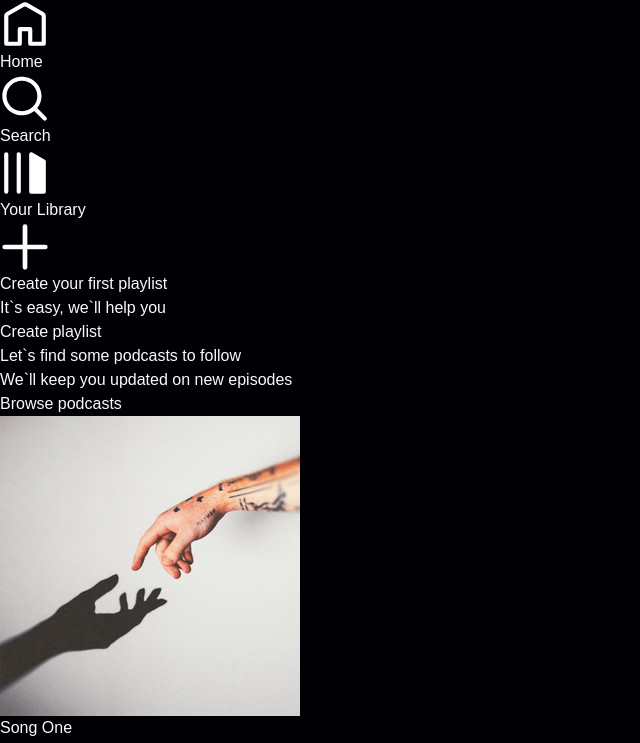
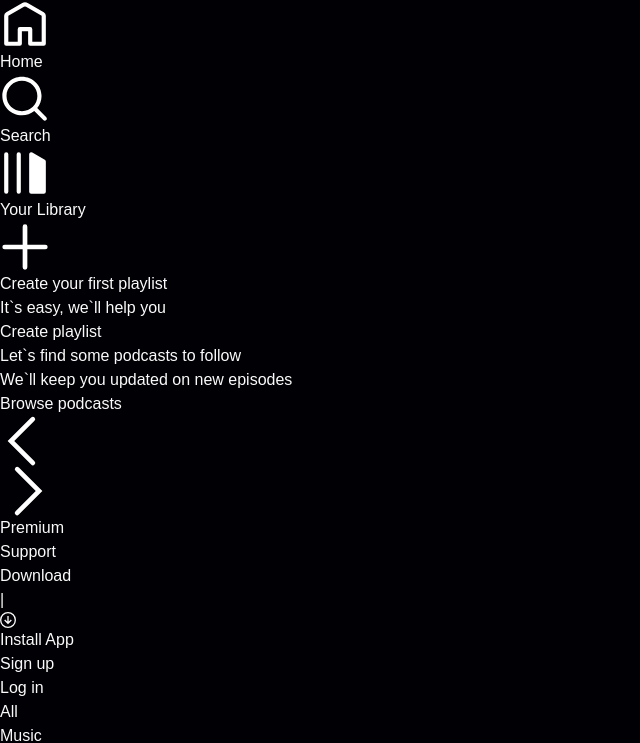
Before and after one commit to birajgrs1/spotify-ui, a React (Vite) app in the folder spotify-ui/: page / in a window 1280 px wide. Shown: the top 743 px of the page, without its empty margins (0-640 px from the left). Built offline with nearby package versions, Linux system fonts and the light colour scheme.

Commit message:
Complete creation of Navbar ...

```diff
--- a/spotify-ui/src/App.jsx
+++ b/spotify-ui/src/App.jsx
@@ -1,4 +1,5 @@
 import "./App.css";
+import Display from "./components/Display";
 import Player from "./components/Player";
 import Preview from "./components/Preview";
 import Sidebar from "./components/Sidebar";
@@ -8,9 +9,10 @@
     <>
     <div className="h-[90%] flex">
       <Sidebar/>
+      <Display/>
     </div>
     <Player/>
-    <Preview></Preview>
+    <Preview/>
     </>
   );
 }
--- a/spotify-ui/src/components/Display.jsx
+++ b/spotify-ui/src/components/Display.jsx
@@ -1,5 +1,14 @@
+import { Routes, Route } from "react-router-dom";
+import DisplayHome from "./DisplayHome";
+
 const Display = () => {
-  return <div>Display</div>;
+  return <div className="w-[100%] m-2 px-6 pt-4 rounded bg-[#121212] overflow-auto lg:w-[75%] lg:ml-0">
+     <Routes>
+      <Route path="/" element={<DisplayHome></DisplayHome>}>
+      </Route>
+     </Routes>
+
+  </div>;
 };
 
 export default Display;
--- /dev/null
+++ b/spotify-ui/src/components/DisplayHome.jsx
@@ -0,0 +1,11 @@
+import Navbar from "./Navbar"
+
+const DisplayHome = () => {
+  return (
+    <>
+    <Navbar></Navbar>
+    </>
+  )
+}
+
+export default DisplayHome
--- /dev/null
+++ b/spotify-ui/src/components/Navbar.jsx
@@ -0,0 +1,32 @@
+import { assets } from "../assets/assets"
+import { GrInstallOption } from "react-icons/gr";
+
+const Navbar = () => {
+  return (
+    <>
+    <div className="flex justify-between items-center font-semibold w-full ">
+        <div className="flex items-center gap-2">
+            <img src={assets.arrow_left} alt="Left arrow" className=" w-8 p-2 rounded-2xl cursor-pointer"/>
+            <img src={assets.arrow_right} alt="Right arrow" className=" w-8 p-2 rounded-2xl cursor-pointer"/>
+        </div>
+        <div className="flex items-center gap-4">
+            <p className="text-gray-300 hover:text-white hover:scale-105 cursor-pointer">Premium</p>
+            <p className="text-gray-300 hover:text-white hover:scale-105 cursor-pointer">Support</p>
+            <p className="text-gray-300 hover:text-white hover:scale-105 cursor-pointer">Download</p>
+            <span className="gap-5"> | </span>
+            <p className="text-gray-300 hover:text-white hover:scale-105 cursor-pointer"><GrInstallOption className="inline gap-1 mb-[4px]"/> Install App</p>
+            <p className="text-gray-300 hover:text-white hover:scale-105 cursor-pointer gap-[32px]"> Sign up </p>
+            <button className="bg-white rounded-full px-[22px] py-[12px] m-2 text-black hover:scale-105">Log in </button>
+        </div>
+    </div>
+    <div className="flex gap-2 mt-4 items-center">
+        <p className="bg-white text-black px-4 py-1 rounded-2xl cursor-pointer">All</p>
+        <p className=" text-white bg-black px-4 py-1 rounded-2xl cursor-pointer">Music</p>
+        <p className=" text-white bg-black px-4 py-1 rounded-2xl cursor-pointer">Podcasts</p>
+
+    </div>
+   </>
+  )
+}
+
+export default Navbar
```
